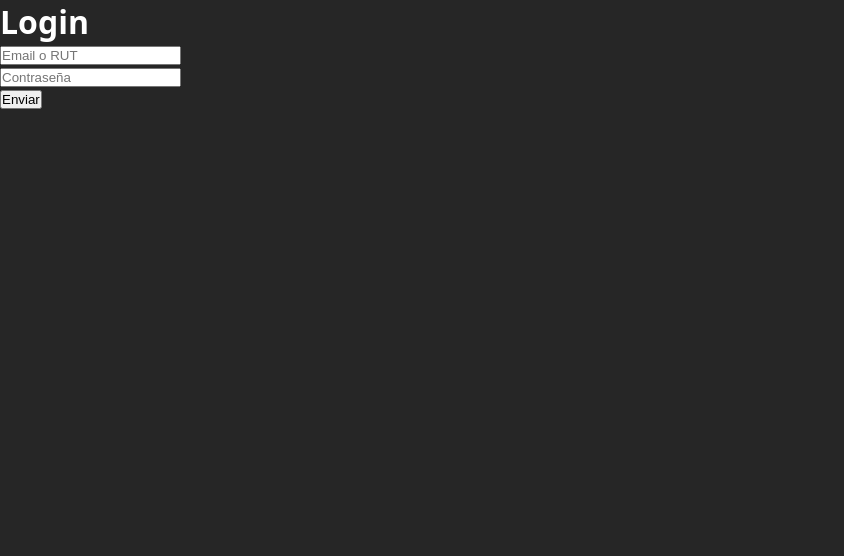
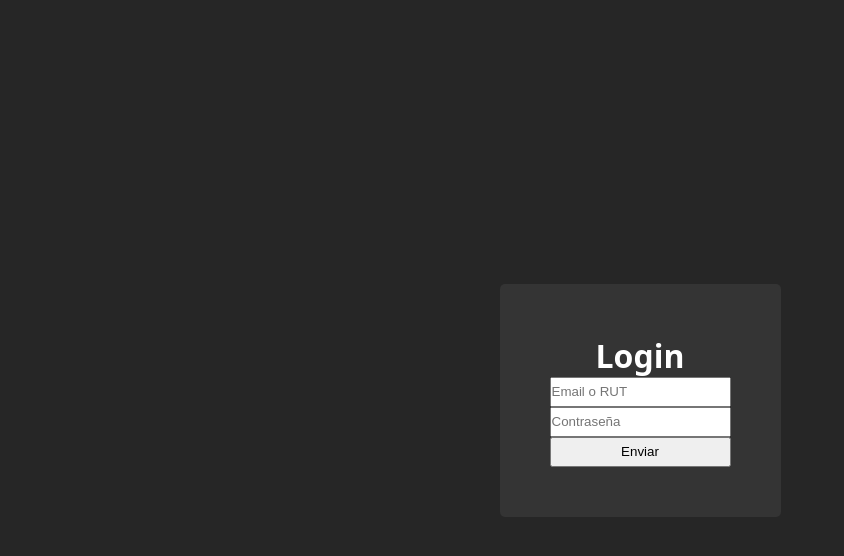
Before and after one commit to billy722/PROYECTO_BASE-MERN, a React (Vite) app in the folder client/: page / in a window 1280 px wide. Shown: the top 556 px of the page, without its empty margins (0-844 px from the left). Built offline with nearby package versions, Linux system fonts and the light colour scheme; no server answers.

Commit message:
Agregar estilo base al login

```diff
--- a/client/src/components/Alert/Alert.jsx
+++ b/client/src/components/GlobalAlert/GlobalAlert.jsx
@@ -1,7 +1,7 @@
-import "./Alert.css";
+import "./GlobalAlert.css";
 import { useAlert } from "../../hooks/useAlert";
 
-export default function Alert(){
+export default function GlobalAlert(){
     const { alert } = useAlert();
 
     if(!alert) return null;
--- a/client/src/main.jsx
+++ b/client/src/main.jsx
@@ -7,7 +7,7 @@ import "./styles/globals.css";
 import GlobalLoader from "./components/GlobalLoader/GlobalLoader";
 import { LoadingProvider } from "./context/LoadingContext";
 import { AlertProvider } from "./context/AlertContext";
-import Alert from "./components/Alert/Alert";
+import GlobalAlert from "./components/GlobalAlert/GlobalAlert";
 
 ReactDOM.createRoot(document.getElementById("root")).render(
   <React.StrictMode>
@@ -15,7 +15,7 @@ ReactDOM.createRoot(document.getElementById("root")).render(
       <LoadingProvider>
         <BrowserRouter>
           <AuthProvider>
-            <Alert />
+            <GlobalAlert />
             <GlobalLoader />
             <App />
           </AuthProvider>
--- /dev/null
+++ b/client/src/pages/Login.css
@@ -0,0 +1,27 @@
+.login-container{
+    display: flex;
+    flex-direction: column;
+    align-items: center;
+    justify-content: center;
+    inset: 0;
+    position: absolute;
+}
+
+.login-form-container{
+    border-radius: 5px;
+    background-color: #ffffff10;
+    padding: 50px;
+    display: flex;
+    flex-direction: column;
+    align-items: center;
+    align-content: space-between;
+}
+
+input{
+    width: 100%;
+    height: 30px;
+}
+button{
+    width: 100%;
+    height: 30px;
+}
--- a/client/src/pages/Login.jsx
+++ b/client/src/pages/Login.jsx
@@ -3,6 +3,7 @@ import { useState } from "react";
 import { useAuth } from "../hooks/useAuth";
 import { useNavigate } from "react-router-dom";
 import { useAlert } from "../hooks/useAlert";
+import "./Login.css";
 
 export default function Login(){
     const { login } = useAuth();
@@ -57,7 +58,10 @@ export default function Login(){
     //TODO LO QUE ESTA AQUI SE SIBUJA EN PANTALLA Y DEPENDE DEL ESTADO
     return (
 
-        <div>
+        <div className="login-container">
+
+            <div className="login-form-container">
+
                 <h1>Login</h1>
 
                 <form onSubmit={handleSubmit}>
@@ -86,5 +90,8 @@ export default function Login(){
                 {error && <p style={{ color:"red"}}>{error}</p>}
 
             </div>
+
+
+        </div>
     );
 }
```
Also changed, not shown: client/src/components/GlobalAlert/GlobalAlert.css (renamed from client/src/components/Alert/Alert.css). Lines whose indentation alone changed are shown as unchanged.
